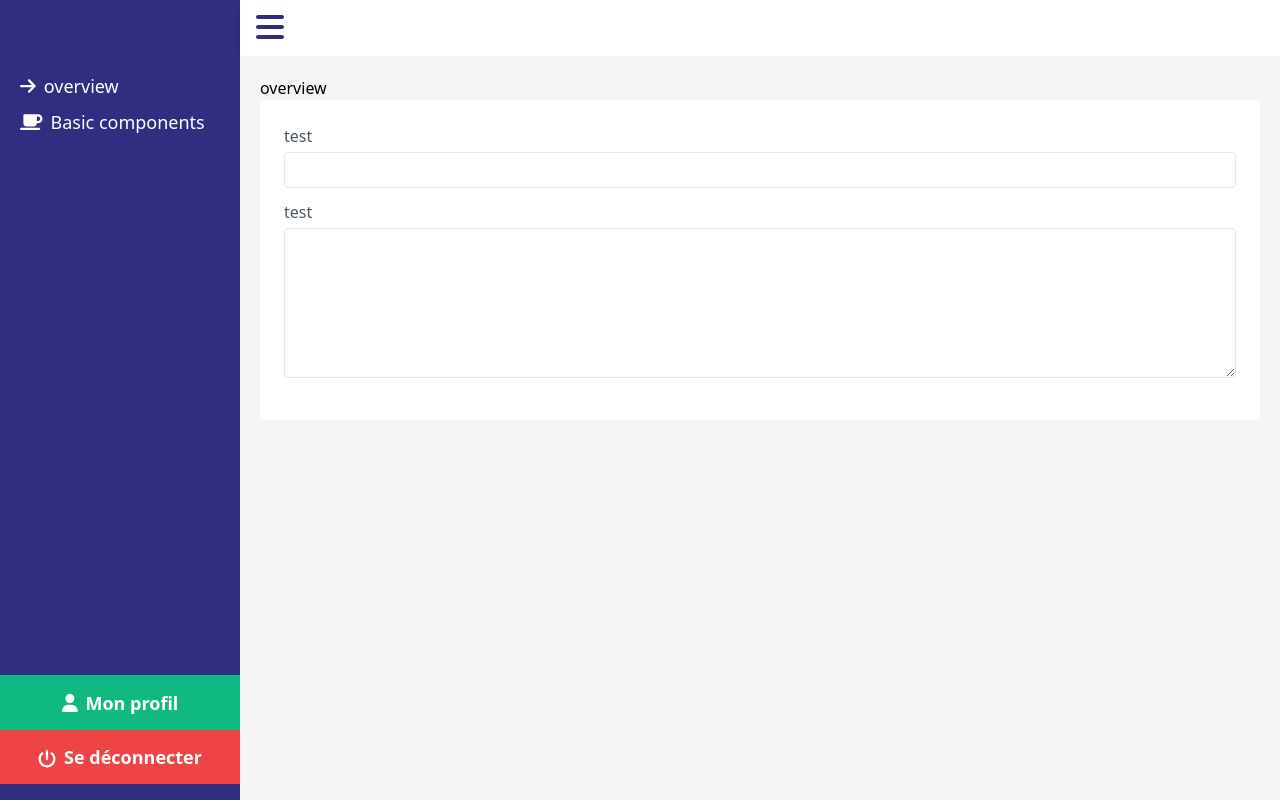
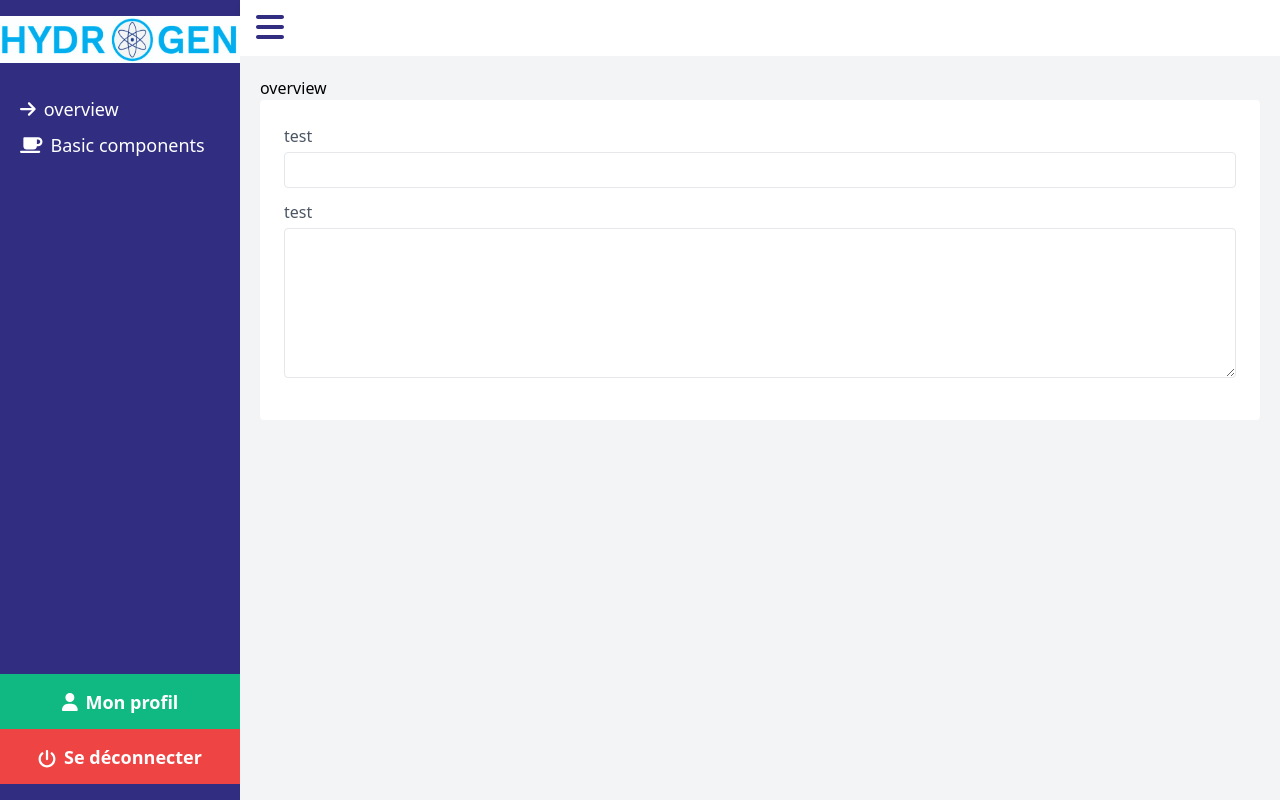
Before and after one commit to gganster/hydrogen, a React (Create React App) app: page /dashboard in a window 1280 px wide. Built offline with nearby package versions, Linux system fonts and the light colour scheme.

Commit message:
Hydrogen logo

```diff
--- a/src/layouts/Dashboard/_Sidebar.js
+++ b/src/layouts/Dashboard/_Sidebar.js
@@ -4,6 +4,8 @@ import useRouterConfig from "routes";
 import { Link } from 'react-router-dom';
 import { FontAwesomeIcon } from '@fortawesome/react-fontawesome';
 import { faArrowRight, faUser, faPowerOff } from '@fortawesome/free-solid-svg-icons';
+
+import Logo from "assets/img/hydrogen.png";
 
 const Sidebar = (props) => {
   const {access, routes, layouts} = useRouterConfig();
@@ -38,9 +40,10 @@ const Sidebar = (props) => {
   }
 
   return (
-      <div className={`flex flex-col min-h-screen h-screen max-h-screen bg-indigo-900 overflow-y-hidden pt-16 pb-4 w-60 ${isOpen ? "ml-0" : "-ml-60"}`}
+      <div className={`flex flex-col min-h-screen h-screen max-h-screen bg-indigo-900 overflow-y-hidden pt-4 pb-4 w-60 ${isOpen ? "ml-0" : "-ml-60"}`}
            style={{minWidth: "15rem", maxWidth: "15rem", transition: "margin 0.3s ease-out"}}>
         <PerfectScrollbar className="w-60 overflow-y-scroll p-y-2">
+          <img src={Logo} className="w-full mb-8" />
           {renderLinks()}
         </PerfectScrollbar>
         <Link to=""
```
Also changed, not shown: src/assets/img/hydrogen.png (added).
